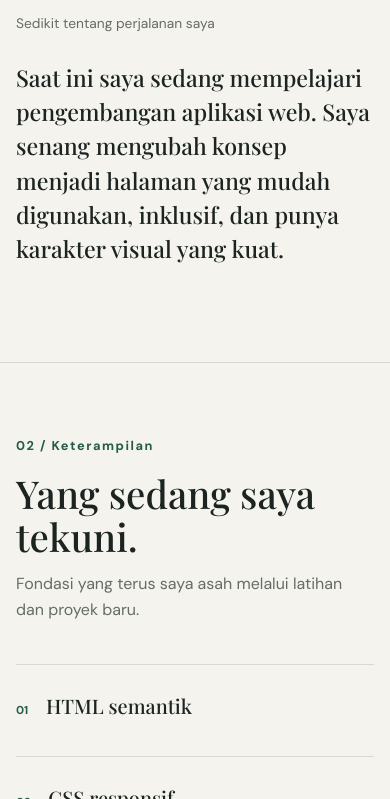
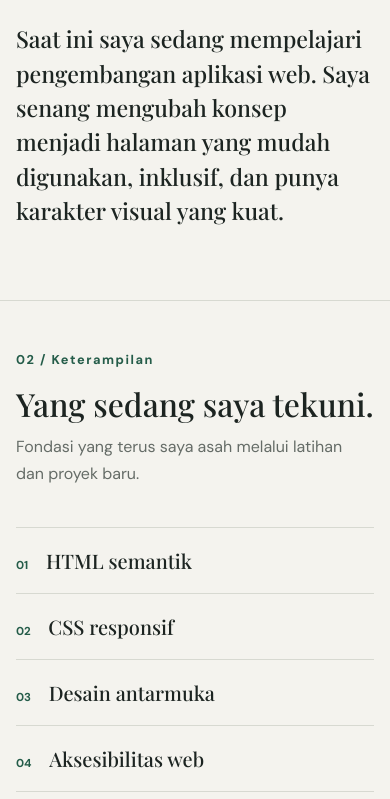
Before and after one commit to layyisbravaska/WAD_Halaman_Profil_Layyisatul_Masruroh_26120300004, a plain HTML site: page index.html in a window 390 px wide. Shown: the part 1201-2000 px from the top of the page. Drawn offline with nearby package versions, Linux system fonts and the light colour scheme.

Commit message:
Reduce heading size and spacing on small screens

```diff
--- a/style.css
+++ b/style.css
@@ -415,6 +415,19 @@ textarea::placeholder {
     margin-bottom: 2.5rem;
   }
 
+  h2 {
+    font-size: 2rem;
+  }
+
+  .section {
+    padding-block: 3rem;
+  }
+
+  .skills-list li {
+    min-height: 64px;
+    padding-block: 1rem;
+  }
+
   .about-grid {
     gap: 0.75rem;
   }
```
